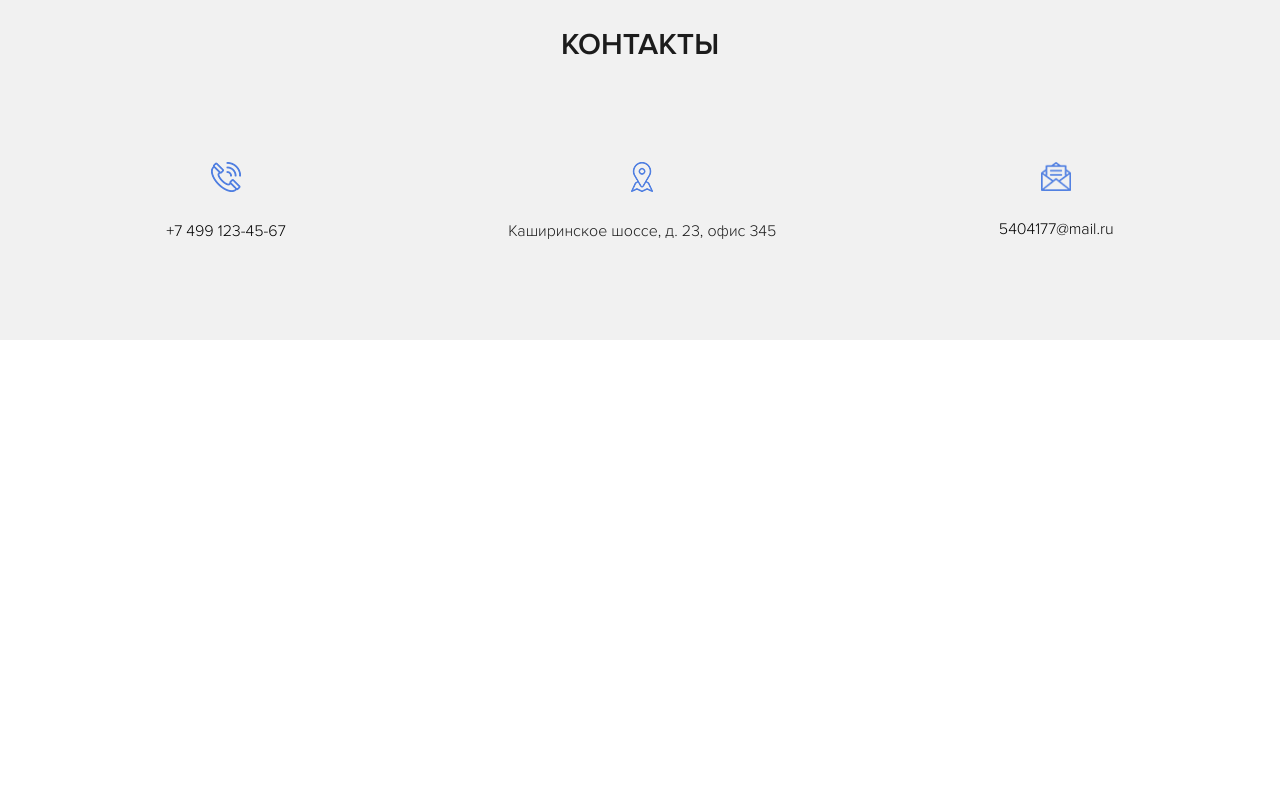
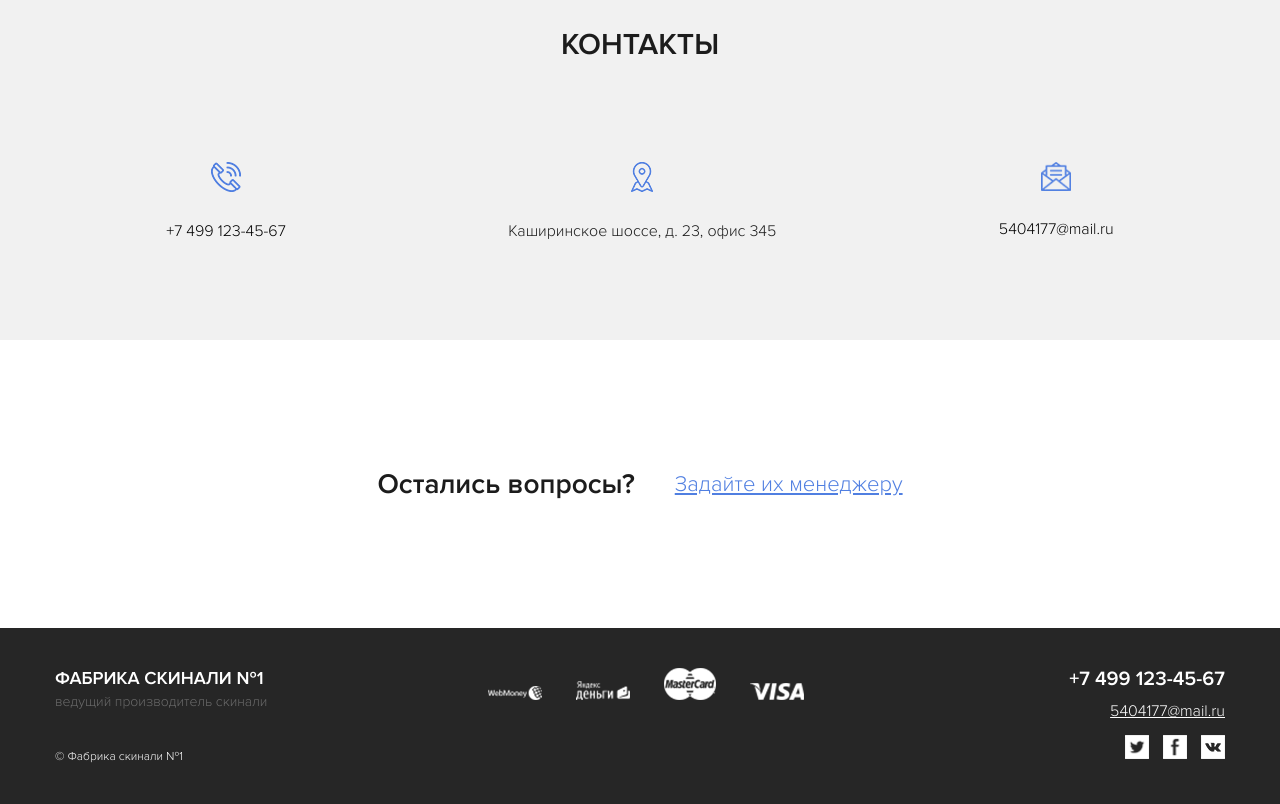
Before and after one commit to nikolay-mumyatov/fabrika, a plain HTML site: page index.html in a window 1280 px wide. Shown: the part 7842-8646 px from the top of the page. Before the commit the page ends 8182 px from the top, so only its background shows below. Drawn offline with Linux system fonts and the light colour scheme.

Commit message:
Верстка footer страницы + адаптив.

```diff
--- a/index.html
+++ b/index.html
@@ -496,7 +496,7 @@
                     <div class="contacts-block__item">
                         <img src=img/contacts/contact_1.png alt="Телефон" class="contacts__img">
                         <div class="contacts__text">
-                            <a href="tel:+7 499 123-45-67" class="contacts__link">+7 499 123-45-67</a>
+                            <a href="tel:+74991234567" class="contacts__link">+7 499 123-45-67</a>
                         </div>
                     </div> <!-- /.contacts-block__item -->
 
@@ -518,9 +518,59 @@
         </section> <!-- /.section contacts -->
 
         <div class="map" id="map">
-            <script type="text/javascript" charset="utf-8" async src="https://api-maps.yandex.ru/services/constructor/1.0/js/?um=constructor%3A5d09cac6837b6f0173700ab8a884b5c9e3a77c8692d60118ca6471653bb0f7fe&amp;width=100%25&amp;height=410&amp;lang=ru_RU&amp;scroll=false"></script>
+            <!-- <script type="text/javascript" charset="utf-8" async src="https://api-maps.yandex.ru/services/constructor/1.0/js/?um=constructor%3A5d09cac6837b6f0173700ab8a884b5c9e3a77c8692d60118ca6471653bb0f7fe&amp;width=100%25&amp;height=410&amp;lang=ru_RU&amp;scroll=false"></script> -->
+        </div> <!-- /.map -->
+
+        <section class="section questions">
+            <div class="container">
+                <div class="questions-block">
+                    <h3 class="section-title-h3 section-title__h3 questions__title">Остались вопросы?</h3>
+                    <a href="#" class="questions__link">Задайте их менеджеру</a>
+                </div>
+            </div>
+        </section>
+
+    </main> <!-- /.main -->
+
+    <footer class="footer">
+        <div class="container">
+            <div class="footer-block">
+                <div class="footer-description">
+                    <div class="logo navbar__logo footer-logo">
+                        <strong class="logo__text footer__title">Фабрика скинали №1</strong>
+                        <span class="logo__description footer__subtitle">ведущий производитель скинали</span>
+                        <span class="footer__copyrate">© Фабрика скинали №1</span>
+                    </div> <!-- /.logo -->
+                </div> <!-- /.footer-description -->
+
+                <div class="footer__pay-info">
+                    <img src=img/footer/pay_1.png class="footer__pay-logo" alt="WebMoney">
+                    <img src=img/footer/pay_2.png class="footer__pay-logo" alt="YandexMoney">
+                    <img src=img/footer/pay_3.png class="footer__pay-logo" alt="MasterCard">
+                    <img src=img/footer/pay_4.png class="footer__pay-logo" alt="Visa">
+                </div> <!-- /.footer__pay-info -->
+
+                <div class="footer-contacts">
+                    <a href="tel:+74991234567" class="footer__link-phone">+7 499 123-45-67</a>
+                    <a href="mailto:5404177@mail.ru" class="footer__link-email">5404177@mail.ru</a>
+                    <div class="footer-social">
+                        <a href="#" class="footer-social__link">
+                            <img src=img/footer/soc_link_1.png alt="Twitter" class="footer-social__img">
+                        </a>
+                        <a href="#" class="footer-social__link">
+                            <img src=img/footer/soc_link_2.png alt="Facebook" class="footer-social__img">
+                        </a>
+                        <a href="#" class="footer-social__link">
+                            <img src=img/footer/soc_link_3.png alt="VK.com" class="footer-social__img">
+                        </a>
+                    </div>
+
+                </div> <!-- /.footer-contacts -->
+
+            </div> <!-- /.footer-block -->
         </div>
-    </main>
+        <!-- /.container -->
+    </footer> <!-- /.footer -->
 
     <script src="js/jquery-3.4.1.min.js"></script>
     <script src="js/main.js"></script>
--- /dev/null
+++ b/scss/_foorer.scss
@@ -0,0 +1,115 @@
+.footer{
+    background-color: #262626;
+    color: white;
+    padding: 40px 0px;
+    &-block{
+        display: flex;
+        justify-content: space-between;
+    flex-wrap: wrap;
+        .footer-description{
+            .footer__copyrate{
+                display: block;
+                font-size: 12px;
+                margin-top: 40px;
+            }
+        }
+        .footer__pay-info{
+            .footer__pay-logo{
+                margin-right: 30px;
+                &:last-child{
+                    margin-right: 0px;
+                }
+            }
+        }
+        .footer-contacts{
+            display: flex;
+            flex-wrap: wrap;
+            justify-content: flex-end;
+            max-width: 200px;
+            .footer__link-phone{
+                display: block;
+                color: white;
+                font-size: 20px;
+                @include bold;
+                margin-bottom: 10px;
+            }
+            .footer__link-email{
+                display: block;
+                color: white;
+                font-size: 16px;
+                text-decoration: underline;
+                margin-bottom: 15px;
+            }
+            .footer-social{
+                .footer-social__link{
+                    margin-right: 10px;
+                    &:last-child{
+                        margin-right: 0px;
+                    }
+                    img{
+                        max-width: 24px;
+                        max-height: 24px;
+                    }
+                }
+            }
+        }
+    }
+}
+
+// Адаптивная верска.
+
+@media (max-width: 853px) {
+    .footer{
+        &-block{
+            .footer__pay-info{
+                display: flex;
+                flex-direction: column;
+                .footer__pay-logo{
+                    margin-right: 0px;
+                    margin-bottom: 15px;
+                    &:last-child{
+                        margin-bottom: 0px;
+                    }
+                }
+            }
+        }
+    }
+}
+
+@media (max-width: 575px) {
+    .footer{
+        &-block{
+            .footer__pay-info{
+                display: none;
+            }
+        }
+    }
+}
+
+@media (max-width: 474px) {
+    .footer{
+        &-block{
+            justify-content: center;
+            margin: auto;
+            .footer-description{
+                width: 100%;
+                .footer-logo{
+                    text-align: center;
+                    .footer__copyrate{
+                        margin-top: 10px;
+                    }
+                }
+            }
+            .footer-contacts{
+                justify-content: center;
+                .footer__link-phone{
+                    margin-top: 30px;
+                    margin-bottom: 15px;
+                }
+                .footer__link-email{
+                    margin-bottom: 15px;
+                }
+            }
+        }
+    }
+}
--- a/scss/_interface.scss
+++ b/scss/_interface.scss
@@ -4,6 +4,22 @@ a {
 
 button{
     outline: none;
+}
+
+.logo {
+    .logo__text {
+        display: block;
+        font-size: 18px;
+        text-transform: uppercase;
+        @include bold;
+        margin-bottom: 5px;
+    }
+
+    .logo__description {
+        display: block;
+        font-size: 14px;
+        color: #6b6b6b;
+    }
 }
 
 .section {
--- a/scss/blocks/_navbar.scss
+++ b/scss/blocks/_navbar.scss
@@ -40,21 +40,7 @@
         }
     }
 
-    .logo {
-        .logo__text {
-            display: block;
-            font-size: 18px;
-            text-transform: uppercase;
-            @include bold;
-            margin-bottom: 5px;
-        }
 
-        .logo__description {
-            display: block;
-            font-size: 14px;
-            color: #6b6b6b;
-        }
-    }
 
     .mobile {
         text-align: right;
--- /dev/null
+++ b/scss/blocks/_questions.scss
@@ -0,0 +1,34 @@
+.questions{
+    &-block{
+        display: flex;
+        justify-content: center;
+        align-items: center;
+        flex-wrap: wrap;
+        text-align: center;
+        .questions__title{
+            font-size: 28px;
+        }
+        .questions__link{
+            font-size: 22px;
+            text-decoration: underline;
+            color: $primary;
+        }
+    }
+}
+
+// Адаптивная верска.
+
+@media (max-width: 555px) {
+    .questions{
+        &-block{
+            .questions__title{
+                width: 100%;
+                margin-right: 0px;
+                font-size: 24px;
+            }
+            .questions__link{
+                font-size: 18px;
+            }
+        }
+    }
+}
--- a/scss/style.scss
+++ b/scss/style.scss
@@ -14,3 +14,5 @@
 @import "blocks/feedback"; // Блок feedback.
 @import "blocks/factory"; // Блок factory.
 @import "blocks/contacts"; // Блок contacts.
+@import "blocks/questions"; // Блок questions.
+@import "foorer.scss"; // Footer страницы.
```
Also changed, not shown: css/style.min.css, img/footer/pay_1.png (added), img/footer/pay_2.png (added), img/footer/pay_3.png (added), img/footer/pay_4.png (added), img/footer/soc_link_1.png (added), img/footer/soc_link_2.png (added), img/footer/soc_link_3.png (added), 1 other file.
